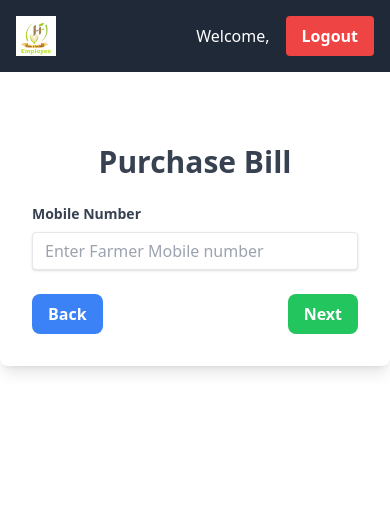
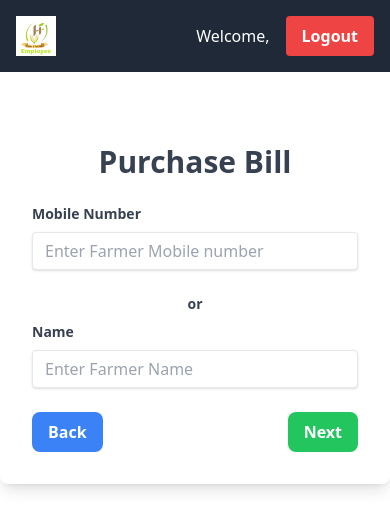
Before and after one commit to Santu-Hansariafood/hans-emp, a React (Create React App) app: page /bill in a window 390 px wide. Shown: the top 530 px of the page. Built offline with nearby package versions, Linux system fonts and the light colour scheme; sample sign-in values are in the browser's storage.

Commit message:
Search by mobile number and Name are added

```diff
--- a/src/components/WorkDetails/WorkDetails.jsx
+++ b/src/components/WorkDetails/WorkDetails.jsx
@@ -179,7 +179,7 @@ const WorkDetails = ({ user, userRole }) => {
               }}
               className="form-checkbox"
             />
-            <span className="ml-2">Generate Bill</span>
+            <span className="ml-2">Purchase Bill</span>
           </label>
         </div>
         <div>
--- a/src/components/bill/Bill.jsx
+++ b/src/components/bill/Bill.jsx
@@ -1,9 +1,10 @@
-import React, { useState } from 'react';
-import { useNavigate } from 'react-router-dom';
-import Swal from 'sweetalert2';
+import React, { useState } from "react";
+import { useNavigate } from "react-router-dom";
+import Swal from "sweetalert2";
 
 const Bill = () => {
-  const [mobileNumber, setMobileNumber] = useState('');
+  const [mobileNumber, setMobileNumber] = useState("");
+  const [name, setName] = useState("");
   const navigate = useNavigate();
 
   const handleMobileNumberChange = (e) => {
@@ -13,43 +14,55 @@ const Bill = () => {
     }
   };
 
+  const handleNameChange = (e) => {
+    setName(e.target.value);
+  };
+
   const handleNext = async () => {
-    if (mobileNumber.length !== 10 || !/^[6-9]\d{9}$/.test(mobileNumber)) {
+    if (
+      (mobileNumber.length !== 10 || !/^[6-9]\d{9}$/.test(mobileNumber)) &&
+      name.trim() === ""
+    ) {
       Swal.fire({
-        title: 'Invalid Mobile Number',
-        text: 'Please enter a valid 10-digit mobile number starting with 6-9.',
-        icon: 'error',
-        confirmButtonColor: '#3085d6',
+        title: "Invalid Input",
+        text: "Please enter a valid 10-digit mobile number starting with 6-9 or a name.",
+        icon: "error",
+        confirmButtonColor: "#3085d6",
       });
       return;
     }
 
     try {
-      const response = await fetch(`https://main-server-9oo9.onrender.com/checkMobileNumber/${mobileNumber}`);
+      const query = mobileNumber || name;
+      const response = await fetch(
+        `https://main-server-9oo9.onrender.com/checkMobileNumber/${query}`
+      );
       const data = await response.json();
 
       if (data.exists) {
-        navigate('/purchase-bill', { state: { mobileNumber, farmerId: data.farmerId } });
+        navigate("/purchase-bill", {
+          state: { mobileNumber, farmerId: data.farmerId },
+        });
       } else {
-        navigate('/register-farmer', { state: { mobileNumber } });
+        navigate("/register-farmer", { state: { mobileNumber } });
       }
     } catch (error) {
       console.error("Error:", error);
       Swal.fire({
-        title: 'Error',
-        text: 'An error occurred while checking the mobile number. Please try again.',
-        icon: 'error',
-        confirmButtonColor: '#3085d6',
+        title: "Error",
+        text: "An error occurred while processing. Please try again.",
+        icon: "error",
+        confirmButtonColor: "#3085d6",
       });
     }
   };
 
   const handleBack = () => {
     Swal.fire({
-      title: 'Thank you!',
+      title: "Thank you!",
       text: `Navigating back to the previous page: ${document.referrer}`,
-      icon: 'info',
-      confirmButtonColor: '#3085d6',
+      icon: "info",
+      confirmButtonColor: "#3085d6",
     }).then(() => {
       navigate(-1);
     });
@@ -57,9 +70,14 @@ const Bill = () => {
 
   return (
     <div className="max-w-md mx-auto mt-10 bg-white p-8 rounded-lg shadow-lg">
-      <h2 className="text-3xl font-bold mb-6 text-center text-gray-700">Purchase Bill</h2>
+      <h2 className="text-3xl font-bold mb-6 text-center text-gray-700">
+        Purchase Bill
+      </h2>
       <div className="mb-6">
-        <label className="block text-gray-700 text-sm font-bold mb-2" htmlFor="mobileNumber">
+        <label
+          className="block text-gray-700 text-sm font-bold mb-2"
+          htmlFor="mobileNumber"
+        >
           Mobile Number
         </label>
         <input
@@ -70,6 +88,25 @@ const Bill = () => {
           placeholder="Enter Farmer Mobile number"
           className="shadow appearance-none border rounded w-full py-2 px-3 text-gray-700 leading-tight focus:outline-none focus:shadow-outline"
           maxLength="10"
+        />
+      </div>
+      <h2 className="block text-gray-700 text-sm font-bold mb-2 text-center">
+        or
+      </h2>
+      <div className="mb-6">
+        <label
+          className="block text-gray-700 text-sm font-bold mb-2"
+          htmlFor="name"
+        >
+          Name
+        </label>
+        <input
+          id="name"
+          type="text"
+          value={name}
+          onChange={handleNameChange}
+          placeholder="Enter Farmer Name"
+          className="shadow appearance-none border rounded w-full py-2 px-3 text-gray-700 leading-tight focus:outline-none focus:shadow-outline"
         />
       </div>
       <div className="mt-6 flex justify-between">
```
